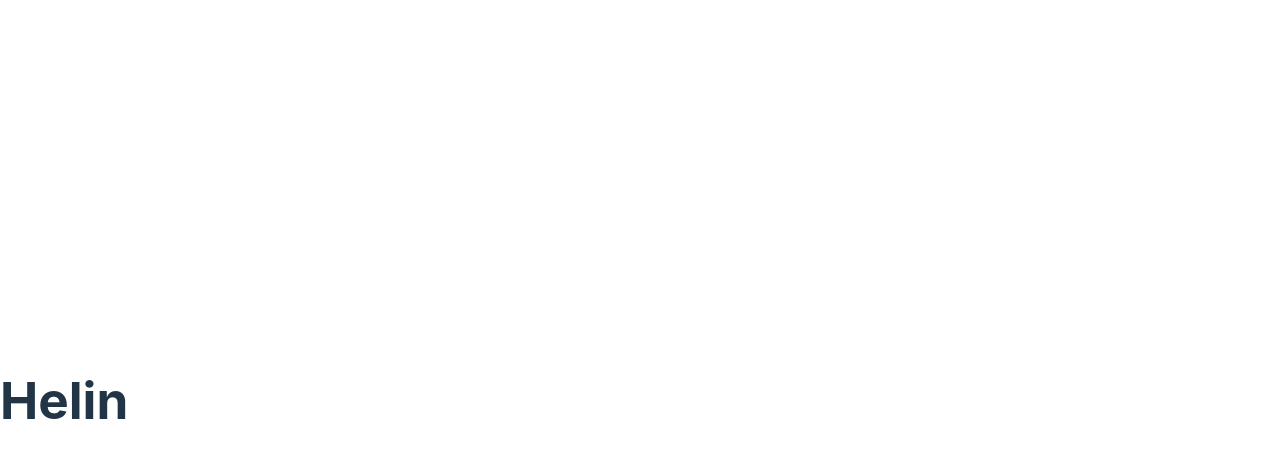
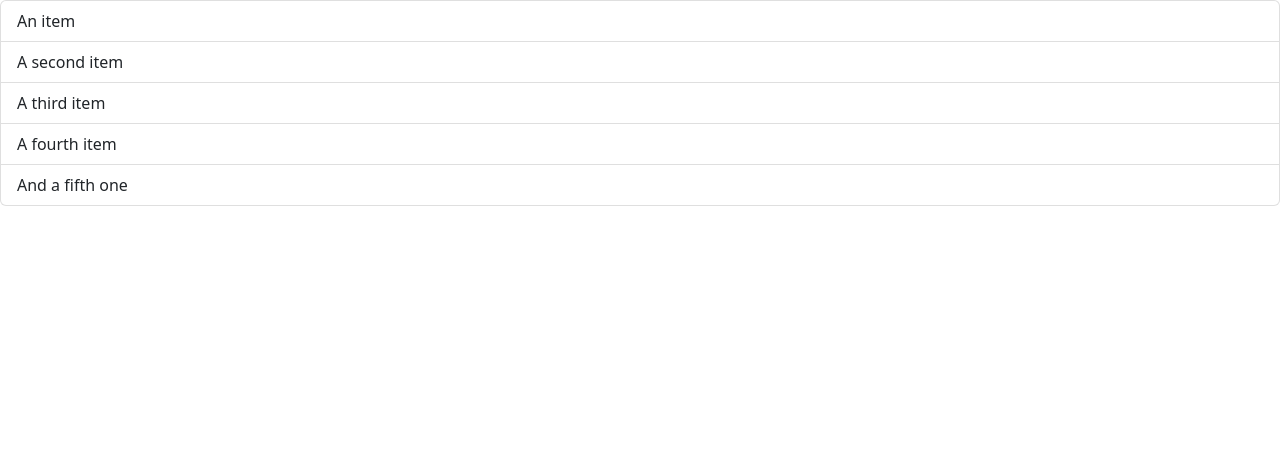
Before and after one commit to helinakdogan/react-basics, a React (Vite) app in the folder react-app/: page / in a window 1280 px wide. Shown: the top 458 px of the page. Built offline with nearby package versions, Linux system fonts and the light colour scheme.

Commit message:
18.05.2023

```diff
--- a/react-app/src/App.tsx
+++ b/react-app/src/App.tsx
@@ -1,8 +1,8 @@
-import Message from './Message'
+import ListGroup from "./components/ListGroup";
 
 function App() {
   return (
-    <div><Message/></div>
+    <div><ListGroup/></div>
   )
 }
 
--- /dev/null
+++ b/react-app/src/components/ListGroup.tsx
@@ -0,0 +1,15 @@
+import React from "react";
+
+const ListGroup = () => {
+  return (
+    <ul className="list-group">
+      <li className="list-group-item">An item</li>
+      <li className="list-group-item">A second item</li>
+      <li className="list-group-item">A third item</li>
+      <li className="list-group-item">A fourth item</li>
+      <li className="list-group-item">And a fifth one</li>
+    </ul>
+  );
+};
+
+export default ListGroup;
--- a/react-app/src/main.tsx
+++ b/react-app/src/main.tsx
@@ -1,7 +1,7 @@
 import React from 'react'
 import ReactDOM from 'react-dom/client'
 import App from './App.tsx'
-import './index.css'
+import 'bootstrap/dist/css/bootstrap.css'
 
 ReactDOM.createRoot(document.getElementById('root') as HTMLElement).render(
   <React.StrictMode>
```
